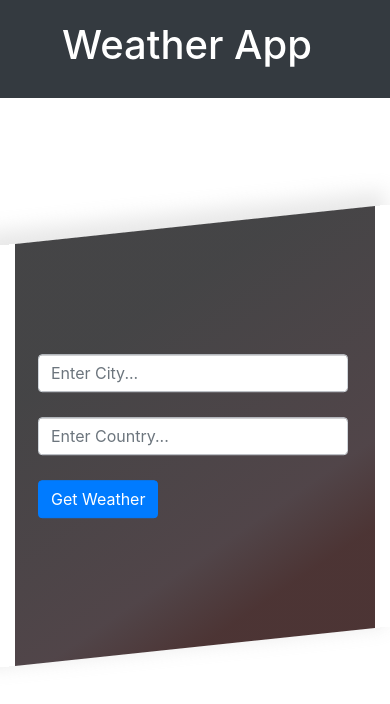
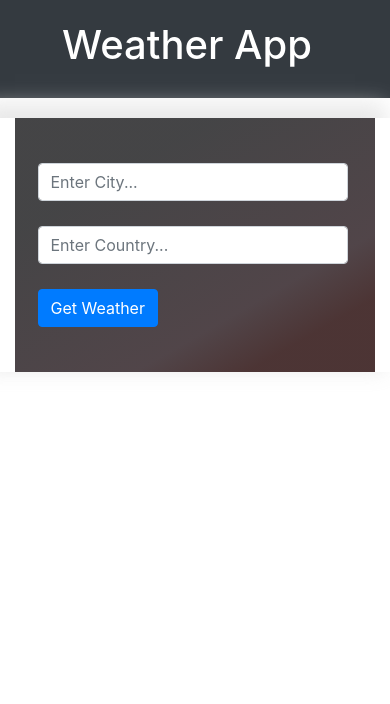
Before and after one commit to rishabhshuklax/React-Weather-App, a React (Create React App) app: page / in a window 390 px wide. Shown: the top 704 px of the page. Built offline with nearby package versions, Linux system fonts and the light colour scheme.

Commit message:
fix responsiveness

```diff
--- a/src/App.css
+++ b/src/App.css
@@ -19,6 +19,7 @@ nav {
     #221318c9 70%,
     #2c1010d8 84%
   );
+  transition: all 0.6s ease-in-out;
 }
 .form-container form {
   width: 350px;
@@ -57,7 +58,22 @@ h4 {
   color: rgb(245, 207, 138);
 }
 @media only screen and (max-width: 750px) {
+  .form-container {
+    height: fit-content;
+    margin-top: 20px;
+  }
   .container {
     box-shadow: -11px -8px 20px 6px #dbdbdba1;
+    transform: skewY(0deg);
+  }
+  .center-container {
+    transform: skewY(0deg);
+  }
+  .result-container {
+    transform: skewY(0deg);
+  }
+  h4 {
+    transform: skewY(0deg);
+    font-size: 18px;
   }
 }
```
